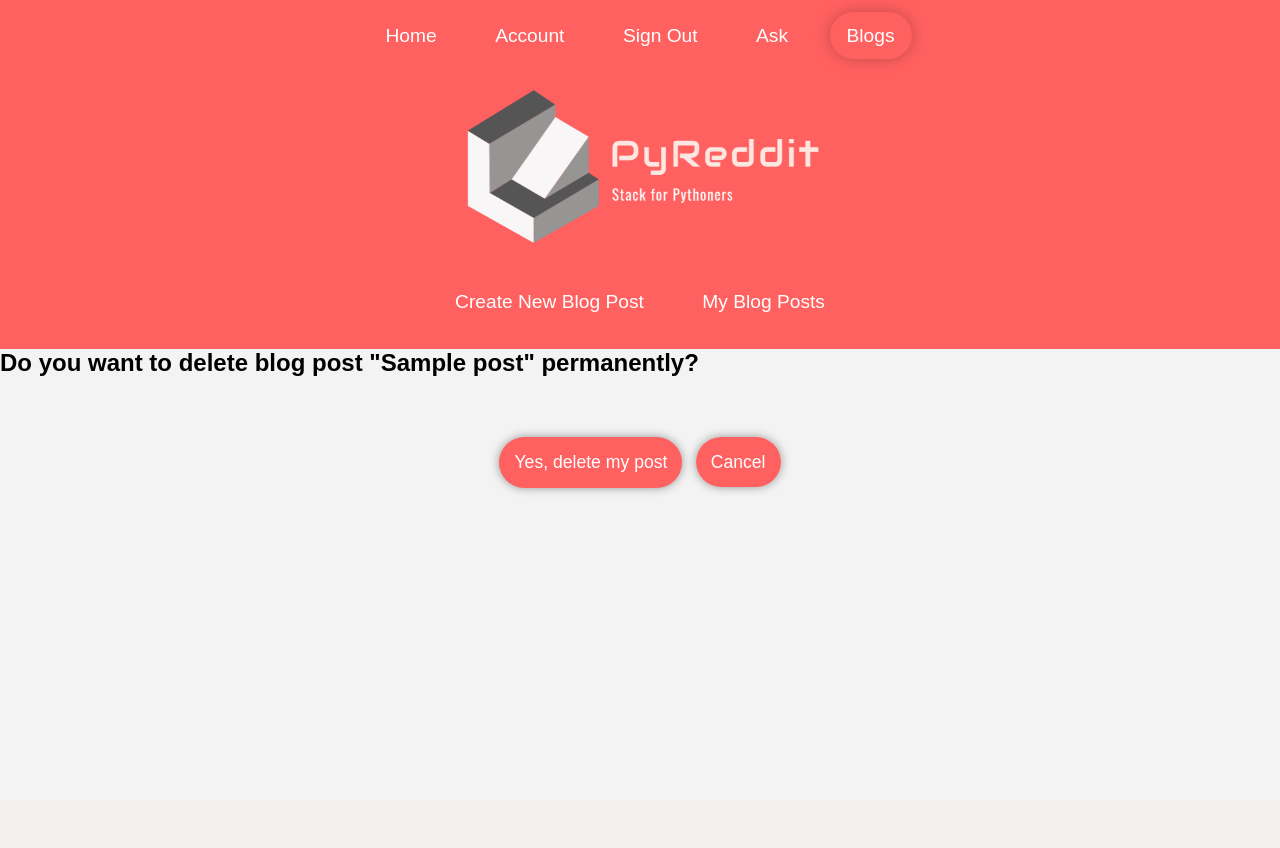
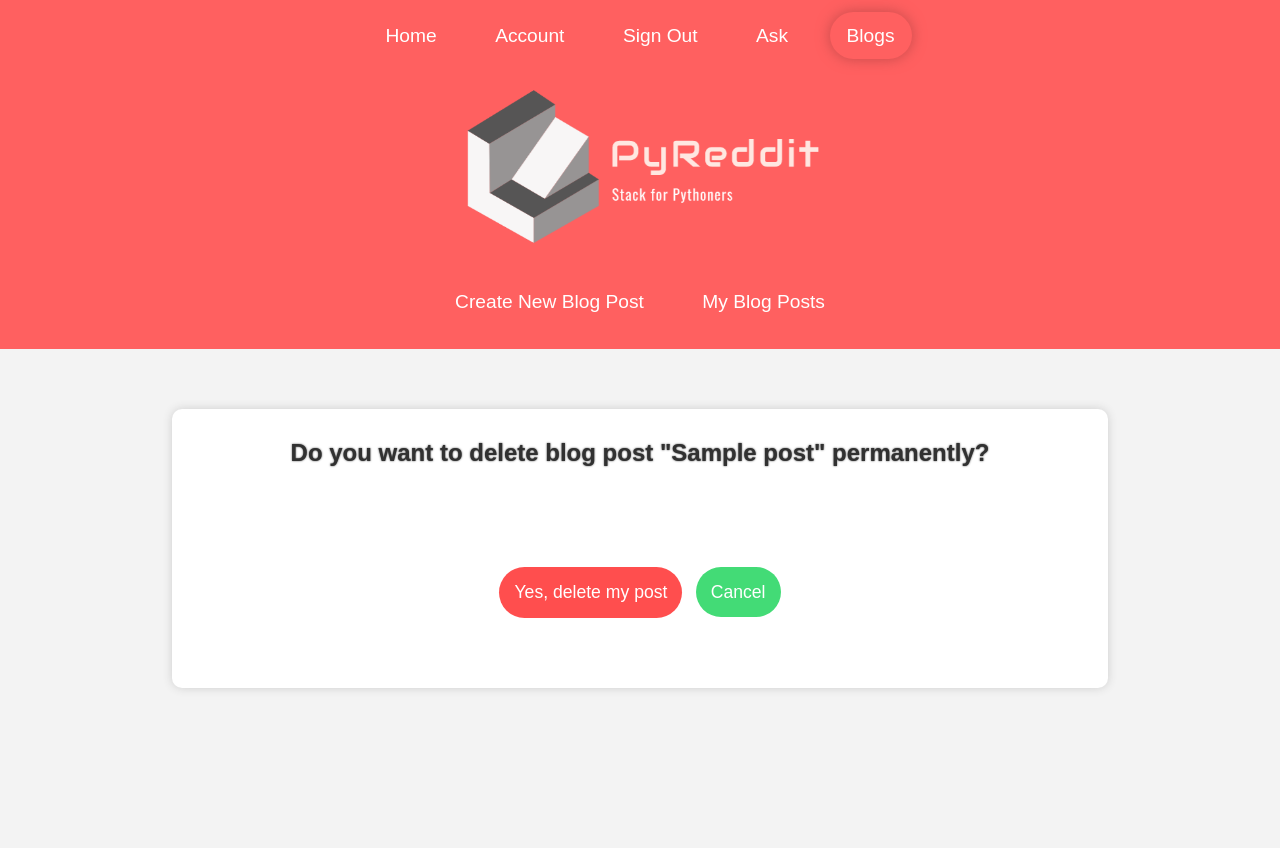
Before and after one commit to braindotai/PyReddit, a Django app: page /blog/delete/1/ in a window 1280 px wide. Before the commit the page ends 494 px from the top, so only its background shows below. Run offline with Django 3.2, Linux system fonts and the light colour scheme; a user stored in the database is signed in; tables that the repository leaves empty hold one stand-in row (values such as "Sample post").

Commit message:
updated layout css

```diff
--- a/PyReddit/Website/static/Website/layout.css
+++ b/PyReddit/Website/static/Website/layout.css
@@ -11,9 +11,16 @@ body {
 
 h1 {
     color: #313131;
-    text-shadow: 1px 1px 3px #444444;
+    text-shadow: 0 0 3px #444444;
     text-align: center;
     margin-top: 30px;
+}
+
+.confirmation-title {
+    color: #313131;
+    text-shadow: 0 0 2px #444444;
+    text-align: center;
+    margin-top: 10px;
 }
 
 .header {
@@ -44,6 +51,28 @@ h1 {
     transition: 0.3s;
 }
 
+.user-options {
+    text-align: center;
+    padding-top: 20px;
+    margin: 20px;
+}
+
+.user-options .green {
+    background-color: #43db76;
+}
+
+.user-options .green:hover {
+    box-shadow: 0 0 14px #36bd63;
+}
+
+.user-options .red {
+    background-color: #ff2a2ad3;
+}
+
+.user-options .red:hover {
+    box-shadow: 0 0 14px #ff2a2ad3;
+}
+
 .button:hover {
     box-shadow: 0 0 14px #c54b4b;
 }
@@ -62,10 +91,30 @@ h1 {
     margin: auto;
     margin-top: 60px;
     margin-bottom: 60px;
-    padding: 15px;
+    padding: 30px;
     background-color: #fff;
     border-radius: 10px;
     box-shadow: 0px 0px 10px #cecece;
+}
+
+.confirmation-container {
+    width: 70%;
+    margin: auto;
+    margin-top: 60px;
+    margin-bottom: 60px;
+    padding-top: 20px;
+    padding-right: 20px;
+    padding-left: 20px;
+    background-color: #fff;
+    border-radius: 10px;
+    box-shadow: 0px 0px 10px #cecece;
+}
+
+.content {
+    margin-top: 20px;
+    color: #5c5c5c;
+    font-size: 100%;
+    line-height: 25px;
 }
 
 .blogs-container {
@@ -170,7 +238,6 @@ input:focus {
     border-radius: 1000px;
     background-color: #ff6060;
     color: #fff;
-    box-shadow: 0 0 10px #969595;
     -webkit-transition: 0.3s;
     transition: 0.3s;
     cursor: pointer;
```
Also changed, not shown: other parts of PyReddit/Website/static/Website/layout.css (+38 -2 lines).
